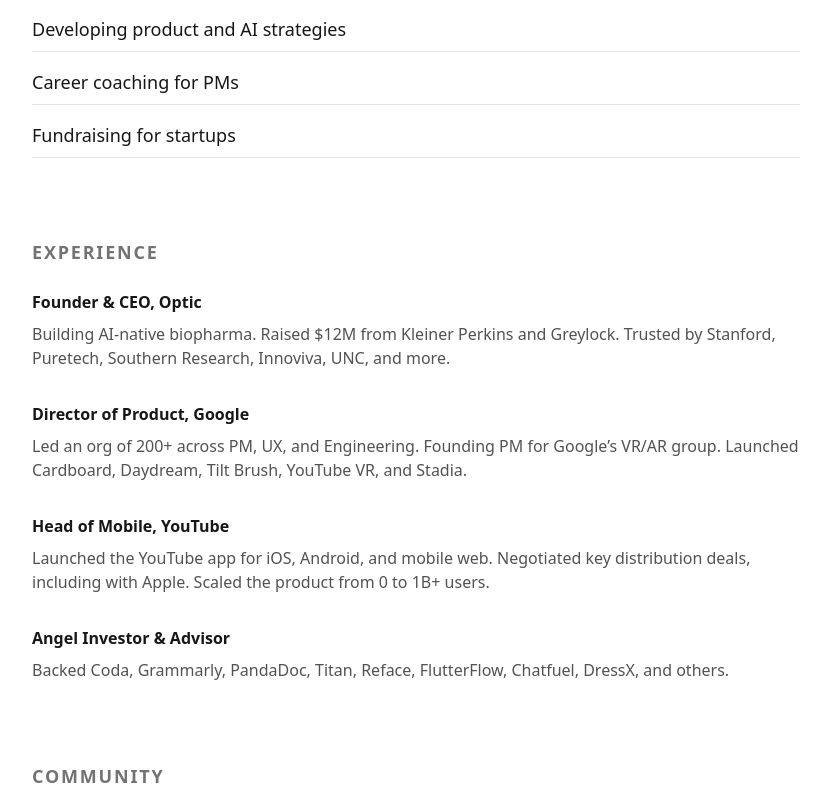
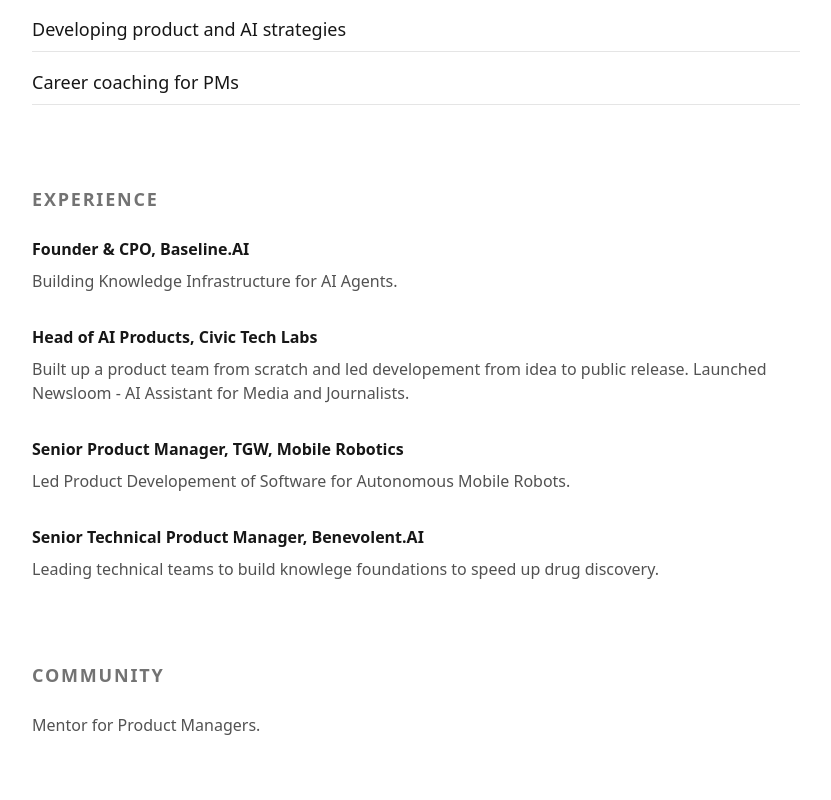
Before and after one commit to xeniagalkina/xenia-site, a React (Vite) app: page / in a window 1280 px wide. Shown: the part 760-1560 px from the top of the page, without its empty margins (224-1055 px from the left). Built offline with nearby package versions, Linux system fonts and the light colour scheme.

Commit message:
Update App.jsx

```diff
--- a/src/App.jsx
+++ b/src/App.jsx
@@ -66,7 +66,6 @@
               'Building high-performing product teams',
               'Developing product and AI strategies',
               'Career coaching for PMs',
-              'Fundraising for startups'
             ].map((item) => (
               <li key={item} className="border-b border-neutral-200 pb-2">{item}</li>
             ))}
@@ -77,27 +76,27 @@
           <h2 className="text-lg font-semibold text-neutral-500 tracking-widest mb-6">EXPERIENCE</h2>
           <div className="space-y-8">
             <div>
-              <h3 className="font-semibold">Founder & CEO, Optic</h3>
-              <p className="mt-2 text-neutral-600">Building AI-native biopharma. Raised $12M from Kleiner Perkins and Greylock. Trusted by Stanford, Puretech, Southern Research, Innoviva, UNC, and more.</p>
+              <h3 className="font-semibold">Founder & CPO, Baseline.AI</h3>
+              <p className="mt-2 text-neutral-600">Building Knowledge Infrastructure for AI Agents.</p>
             </div>
             <div>
-              <h3 className="font-semibold">Director of Product, Google</h3>
-              <p className="mt-2 text-neutral-600">Led an org of 200+ across PM, UX, and Engineering. Founding PM for Google’s VR/AR group. Launched Cardboard, Daydream, Tilt Brush, YouTube VR, and Stadia.</p>
+              <h3 className="font-semibold">Head of AI Products, Civic Tech Labs</h3>
+              <p className="mt-2 text-neutral-600">Built up a product team from scratch and led developement from idea to public release. Launched Newsloom - AI Assistant for Media and Journalists.</p>
             </div>
             <div>
-              <h3 className="font-semibold">Head of Mobile, YouTube</h3>
-              <p className="mt-2 text-neutral-600">Launched the YouTube app for iOS, Android, and mobile web. Negotiated key distribution deals, including with Apple. Scaled the product from 0 to 1B+ users.</p>
+              <h3 className="font-semibold">Senior Product Manager, TGW, Mobile Robotics</h3>
+              <p className="mt-2 text-neutral-600">Led Product Developement of Software for Autonomous Mobile Robots.</p>
             </div>
             <div>
-              <h3 className="font-semibold">Angel Investor & Advisor</h3>
-              <p className="mt-2 text-neutral-600">Backed Coda, Grammarly, PandaDoc, Titan, Reface, FlutterFlow, Chatfuel, DressX, and others.</p>
+              <h3 className="font-semibold">Senior Technical Product Manager, Benevolent.AI</h3>
+              <p className="mt-2 text-neutral-600">Leading technical teams to build knowlege foundations to speed up drug discovery.</p>
             </div>
           </div>
         </section>
 
         <section className="mx-auto max-w-3xl mt-16 sm:mt-20 mb-16">
           <h2 className="text-lg font-semibold text-neutral-500 tracking-widest mb-6">COMMUNITY</h2>
-          <p className="text-neutral-600">Author of the @dobry blog. Co-founder of the Mesto.co online community and DobryDom co-living in San Francisco. Certified yoga teacher.</p>
+          <p className="text-neutral-600">Mentor for Product Managers.</p>
         </section>
 
         <footer className="py-10 text-center text-sm text-neutral-500 border-t border-neutral-200">
```
